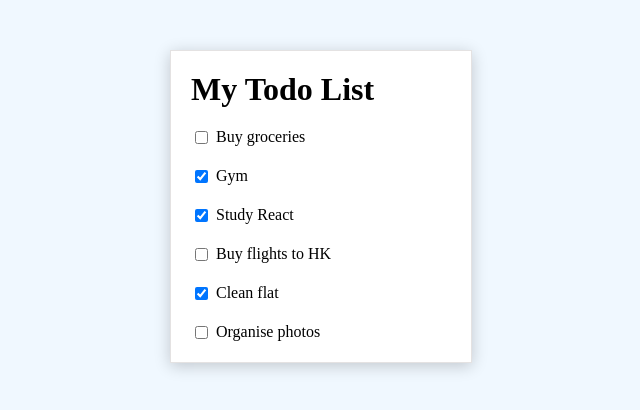
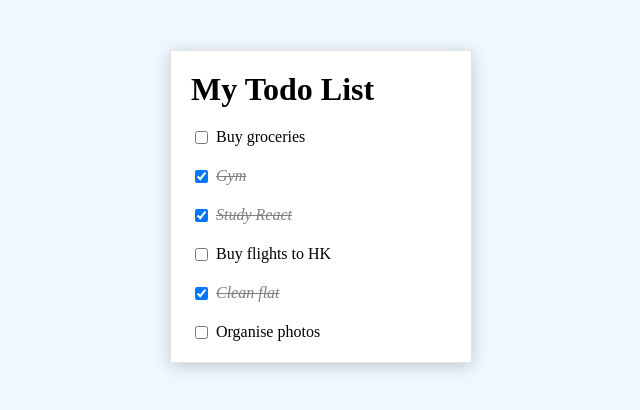
Before and after one commit to julicheng/todo-list, a React (Create React App) app: page / in a window 1280 px wide. Shown: the top 410 px of the page, without its empty margins (319-959 px from the left). Built offline with nearby package versions, Linux system fonts and the light colour scheme; a web font is replaced by a local one.

Commit message:
Style completed items

```diff
--- a/src/components/Todo.js
+++ b/src/components/Todo.js
@@ -1,6 +1,11 @@
 import React from "react";
 
 function Todo(props) {
+  const completedStyle = {
+    fontStyle: "italic",
+    textDecoration: "line-through",
+    color: "gray"
+  };
   return (
     <div className="todo">
       <input
@@ -8,7 +13,9 @@
         checked={props.data.completed}
         onChange={() => props.handleChange(props.data.id)}
       />
-      <p>{props.data.text}</p>
+      <p style={props.data.completed ? completedStyle : null}>
+        {props.data.text}
+      </p>
     </div>
   );
 }
```
